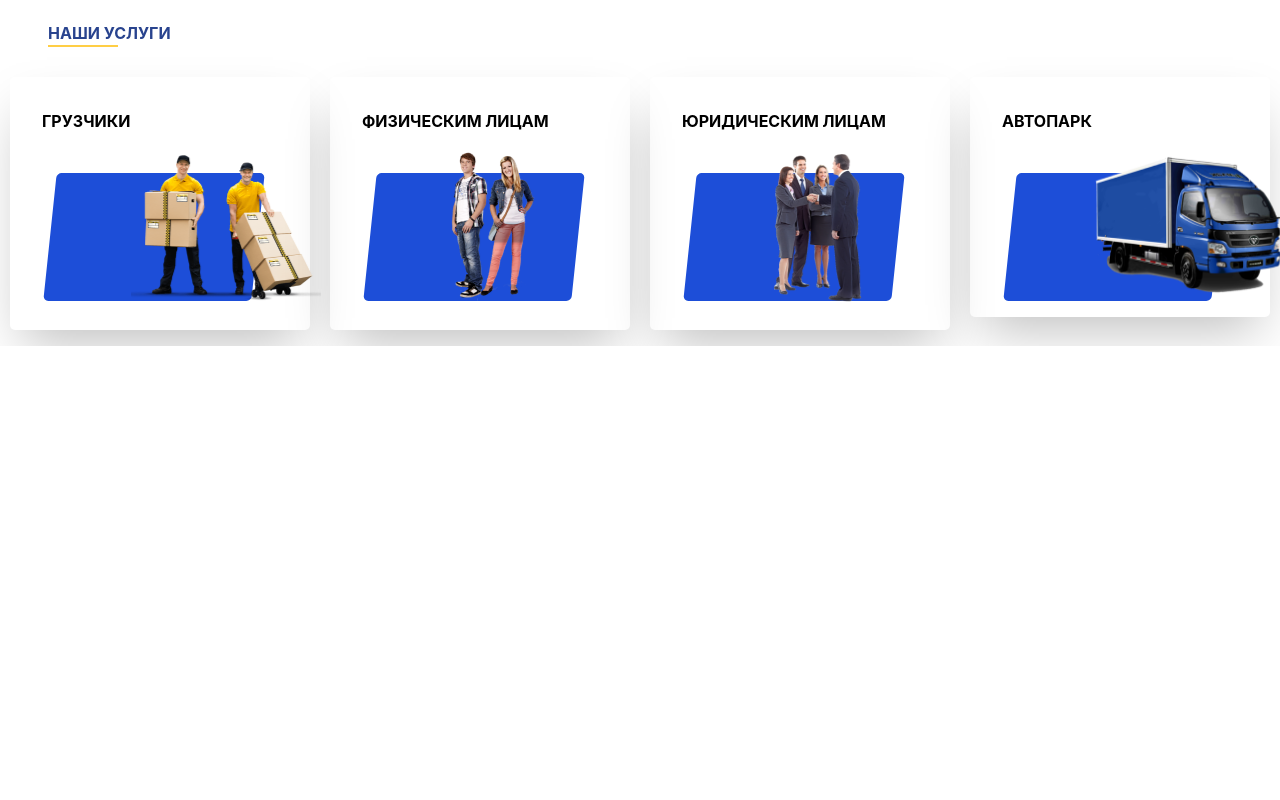
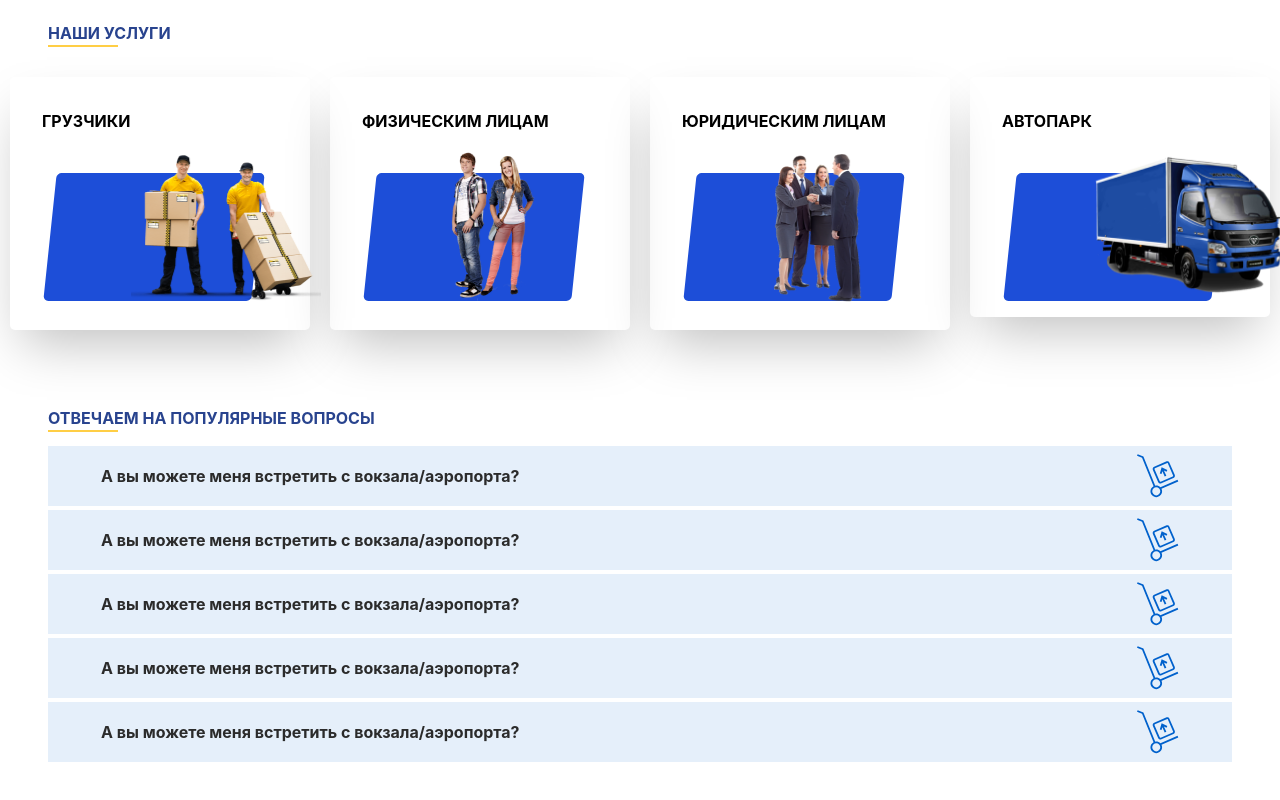
Before and after one commit to FarhodNomonov/Movers, a React (Create React App) app: page / in a window 1280 px wide. Shown: the part 1385-2185 px from the top of the page. Before the commit the page ends 1731 px from the top, so only its background shows below. Built offline with nearby package versions, Linux system fonts and the light colour scheme.

Commit message:
fix Accordion

```diff
--- a/src/components/accordion/Accordion.js
+++ b/src/components/accordion/Accordion.js
@@ -48,7 +48,7 @@ function Accordion() {
     console.log(openAccordion, index);
   };
   return (
-    <div className="max-w-[1536px] mx-auto p-12">
+    <div className="max-w-[1536px] mx-auto p-12 smm:p-4">
       <div className="relative wrapper_title md:mb-8   ">
         <h2 className="title_pages text-[#28438E] my-3 mb-4 text-bold text-base font-bold font-Inter">
           ОТВЕЧАЕМ НА ПОПУЛЯРНЫЕ ВОПРОСЫ
@@ -56,10 +56,10 @@ function Accordion() {
       </div>
       {accordion_data?.map((item, index) => (
         <React.Fragment key={index}>
-          <div className=" sm:min-w-[510px] ">
+          <div className=" sm:min-w-[85vw] mx-auto ">
             <div
               onClick={() => close(index)}
-              className="  mt-1  cursor-pointer  py-2 px-[53px] md:px-[13px] bg-[#0061cc1a] md:mt-2 text-white flex justify-between items-center"
+              className="mt-1  cursor-pointer  py-2 px-[53px] md:px-[13px] bg-[#0061cc1a] md:mt-2 text-white flex justify-between items-center"
             >
               <h3 className="text-[#2B2B2B] font-bold ">{item?.title}</h3>
               <span className="title_scg ">{item?.icon}</span>
--- a/src/components/home/index.js
+++ b/src/components/home/index.js
@@ -18,7 +18,7 @@ function Home() {
       <Works />
       <Service />
       <Cards />
-      {/* <Accordion /> */}
+      <Accordion />
       {/* <MoveSlider /> */}
       {/* <Moving /> */}
       {/* <Move /> */}
```
